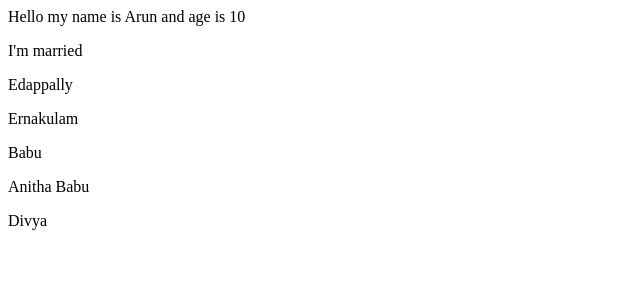
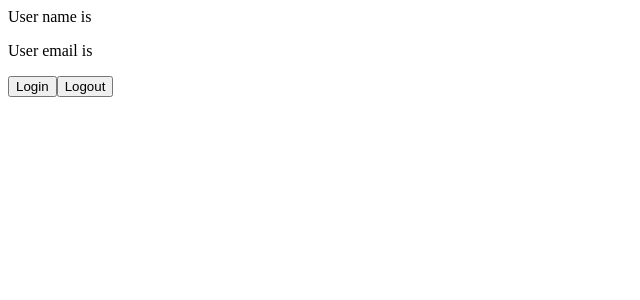
Before and after one commit to arunkb2795/React-Typescript, a React (Create React App) app: page / in a window 1280 px wide. Shown: the top 300 px of the page, without its empty margins (0-640 px from the left). Built offline with nearby package versions, Linux system fonts and the light colour scheme.

Commit message:
useState update

```diff
--- a/App.tsx
+++ b/App.tsx
@@ -1,33 +1,31 @@
 import * as React from 'react';
-import Greet from './components/Greet';
+import { useState } from 'react';
+
+type AuthUser = {
+  name: string;
+  email: string;
+};
+
 export default function App() {
-  let addressDetails = {
-    city: 'Edappally',
-    district: 'Ernakulam',
+  const [user, setUser] = useState<AuthUser | null>(null);
+
+  const handleLogin = () => {
+    setUser({
+      name: 'Arun',
+      email: 'arunkb27@gmail.com',
+    });
   };
-  let familyMembers = [
-    {
-      name: 'Babu',
-      relationShip: 'father',
-    },
-    {
-      name: 'Anitha Babu',
-      relationShip: 'mother',
-    },
-    {
-      name: 'Divya',
-      relationShip: 'sister',
-    },
-  ];
+
+  const handleLogout = () => {
+    setUser(null);
+  };
+
   return (
     <div>
-      <Greet
-        name={'Arun'}
-        age={10}
-        isMarried
-        addressDetails={addressDetails}
-        familyMembers={familyMembers}
-      />
+      <p>User name is {user?.name} </p>
+      <p>User email is {user?.email} </p>
+      <button onClick={handleLogin}>Login</button>
+      <button onClick={handleLogout}>Logout</button>
     </div>
   );
 }
--- a/components/Greet.tsx
+++ /dev/null
@@ -1,25 +0,0 @@
-import * as React from 'react';
-import { PersonProps } from './Person.types';
-
-const Greet = (props: PersonProps) => {
-  const { name, age, isMarried, addressDetails, familyMembers } = props;
-  return (
-    <div>
-      <p>
-        Hello my name is {name} and age is {age}
-      </p>
-      <span> {isMarried ? <p>I'm married</p> : <p>I'm single</p>}</span>
-      <p>{addressDetails.city}</p>
-      <p>{addressDetails.district}</p>
-      {familyMembers.map((member, index) => {
-        return (
-          <div key={index}>
-            <p>{member.name}</p>
-          </div>
-        );
-      })}
-    </div>
-  );
-};
-
-export default Greet;
```
Also changed, not shown: components/Person.types.ts (deleted, +0 -17 lines).
